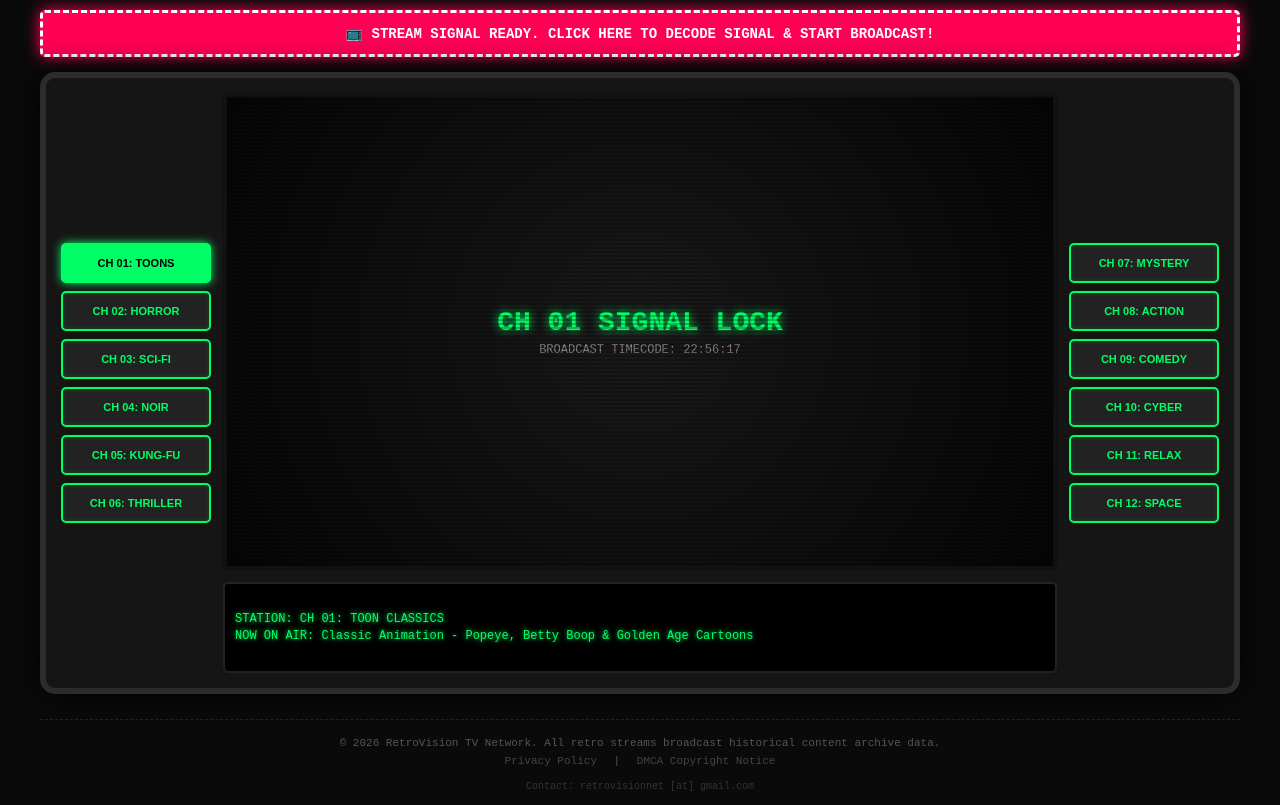
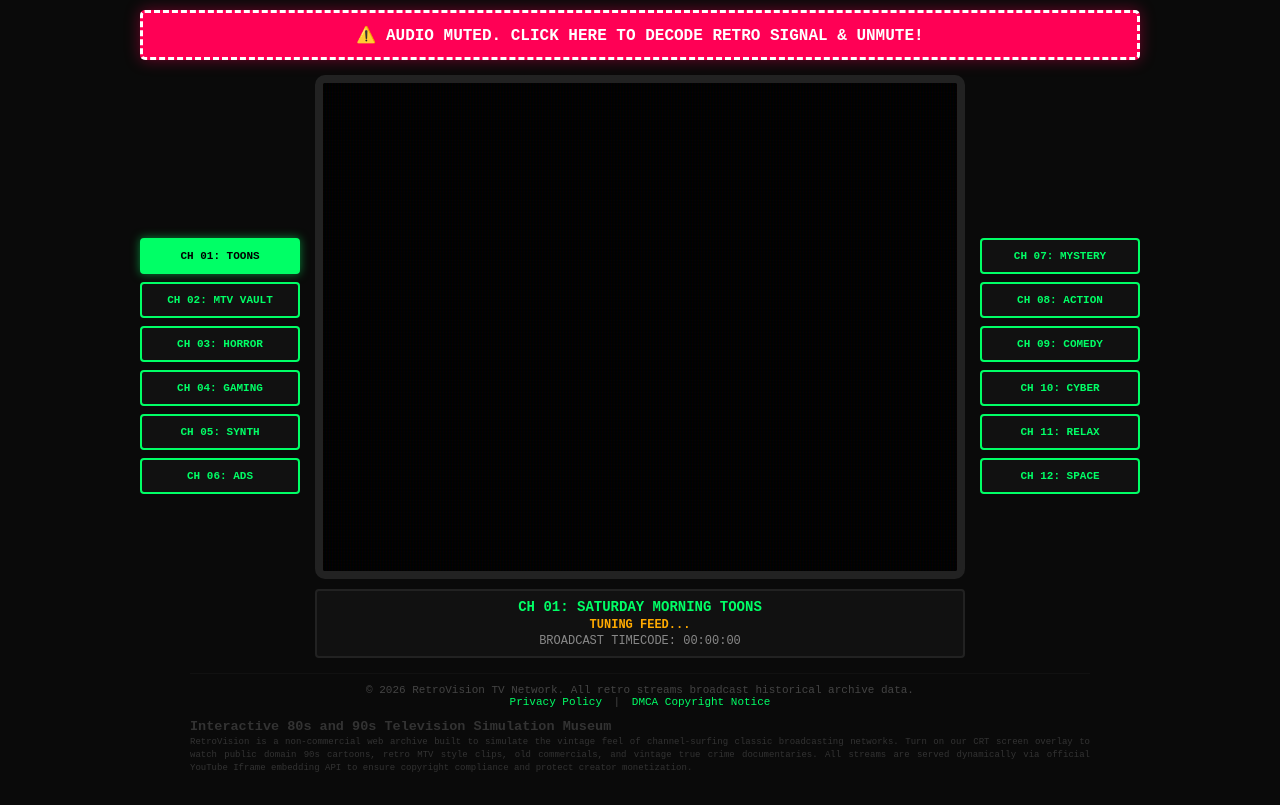
Before and after one commit to retrovisionnet/retrovisionnet.github.io, a plain HTML site: page index.html in a window 1280 px wide. Both pictures are taken after a click on the button "CH 01: TOONS". Drawn offline with Linux system fonts and the light colour scheme.

Commit message:
Fix layout, routes and add live USA video streams

```diff
--- a/index.html
+++ b/index.html
@@ -3,7 +3,11 @@
 <head>
     <meta charset="UTF-8">
     <meta name="viewport" content="width=device-width, initial-scale=1.0">
-    <title>RetroVision TV Network - 24/7 Public Domain Broadcast</title>
+
+    <title>RetroVision TV Network - 24/7 Retro Streams & Vintage TV Simulator</title>
+    <meta name="description" content="Watch classic 80s MTV broadcasts, retro cartoons, vintage horror movies, and old-school television simulation. 24/7 nostalgia trip on a CRT screen simulator.">
+    <meta name="keywords" content="retro tv, 80s mtv broadcast live, saturday morning cartoons, vintage horror movies, classic sitcoms, watch retro commercials online">
+
     <style>
         /* Responsive Reset */
         *, *::before, *::after { box-sizing: border-box; margin: 0; padding: 0; }
@@ -21,7 +25,17 @@
             overflow-x: hidden;
         }
 
-        /* LIVE breaking news style banner */
+        .seo-main-title {
+            position: absolute;
+            width: 1px;
+            height: 1px;
+            padding: 0;
+            margin: -1px;
+            overflow: hidden;
+            clip: rect(0, 0, 0, 0);
+            border: 0;
+        }
+
         .unmute-banner {
             background: #ff0055;
             color: #fff;
@@ -33,193 +47,164 @@
             border-radius: 5px;
             text-align: center;
             width: 100%;
-            max-width: 1200px;
-            font-size: 14px;
-            box-shadow: 0 0 15px #ff0055;
+            max-width: 1000px;
+            box-shadow: 0 0 15px rgba(255, 0, 85, 0.4);
         }
 
-        /* Main Grid TV Box - Mobile-First Layout */
-        .tv-main-container {
+        .tv-container {
             display: grid;
             grid-template-columns: 1fr;
+            gap: 15px;
             width: 100%;
-            max-width: 1200px;
-            background: #151515;
-            border: 6px solid #2c2c2c;
-            border-radius: 15px;
-            padding: 12px;
-            box-shadow: 0 0 30px rgba(0,0,0,0.9);
-            gap: 12px;
+            max-width: 1000px;
         }
 
-        /* Control Tuning Panels (Grids for layout safety) */
-        .panel-side {
-            display: grid;
-            grid-template-columns: repeat(3, 1fr);
-            gap: 6px;
-            width: 100%;
+        @media(min-width: 800px) {
+            .tv-container { grid-template-columns: 160px 1fr 160px; }
         }
 
-        /* Heavy Duty Retro Buttons */
+        .panel-side {
+            display: flex;
+            flex-direction: column;
+            gap: 8px;
+            justify-content: center;
+        }
+
+        @media(max-width: 799px) {
+            .panel-side {
+                display: grid;
+                grid-template-columns: repeat(auto-fit, minmax(120px, 1fr));
+                gap: 5px;
+            }
+        }
+
         .btn-ch {
-            background: #222;
+            background: #111;
             color: #00ff66;
             border: 2px solid #00ff66;
-            padding: 10px 4px;
+            padding: 10px 5px;
+            font-family: 'Courier New', monospace;
+            font-weight: bold;
             cursor: pointer;
+            border-radius: 4px;
+            text-align: center;
             font-size: 11px;
-            font-weight: bold;
-            text-transform: uppercase;
-            border-radius: 5px;
-            transition: all 0.2s;
-            text-align: center;
-            box-shadow: inset 0 0 5px rgba(0,255,102,0.2);
-            width: 100%;
-            overflow: hidden;
-            text-overflow: ellipsis;
-            white-space: nowrap;
+            transition: all 0.15s ease;
         }
+
         .btn-ch:hover, .btn-ch.active {
             background: #00ff66;
             color: #000;
-            box-shadow: 0 0 10px #00ff66;
+            box-shadow: 0 0 10px rgba(0, 255, 102, 0.5);
         }
 
-        /* CRT Screen Layout */
-        .screen-section {
-            width: 100%;
+        .panel-center {
             display: flex;
             flex-direction: column;
-            gap: 12px;
+            gap: 10px;
         }
 
-        /* Aspect Ratio Box 16:9 */
-        .screen-wrapper {
+        .tv-frame {
+            background: #151515;
+            border: 8px solid #222;
+            border-radius: 10px;
+            width: 100%;
             position: relative;
-            padding-bottom: 56.25%;
-            height: 0;
-            background: #000;
-            border: 4px solid #111;
-            border-radius: 5px;
+            padding-top: 75%; /* 4:3 Aspect Ratio */
+            box-shadow: inset 0 0 20px #000;
             overflow: hidden;
-            box-shadow: inset 0 0 20px rgba(0,0,0,1);
         }
 
-        .screen-offline {
+        .screen-engine {
             position: absolute;
-            top: 0; left: 0; width: 100%; height: 100%;
-            display: flex;
-            flex-direction: column;
-            align-hidden: center;
-            align-items: center;
-            justify-content: center;
-            background: radial-gradient(circle, #1a1a1a 0%, #050505 100%);
+            top: 0;
+            left: 0;
+            width: 100%;
+            height: 100%;
+            background: #000;
+            z-index: 1;
+        }
+
+        .crt-overlay {
+            position: absolute;
+            top: 0;
+            left: 0;
+            width: 100%;
+            height: 100%;
+            pointer-events: none;
+            z-index: 10;
+            background: linear-gradient(rgba(18, 16, 16, 0) 50%, rgba(0, 0, 0, 0.25) 50%), linear-gradient(90deg, rgba(255, 0, 0, 0.06), rgba(0, 255, 0, 0.02), rgba(0, 0, 255, 0.06));
+            background-size: 100% 3px, 3px 100%;
         }
 
         .scanline {
+            width: 100%;
+            height: 100%;
+            background: linear-gradient(to bottom, rgba(255,255,255,0), rgba(255,255,255,0) 50%, rgba(0,0,0,0.2) 50%, rgba(0,0,0,0.2));
+            background-size: 100% 4px;
             position: absolute;
-            top: 0; left: 0; width: 100%; height: 100%;
-            background: linear-gradient(rgba(18, 16, 16, 0) 50%, rgba(0, 0, 0, 0.25) 50%);
-            background-size: 100% 4px;
+            top: 0; left: 0;
+            z-index: 11;
             pointer-events: none;
         }
 
-        .static-noise {
-            font-size: 20px;
-            font-weight: bold;
-            text-shadow: 0 0 10px #00ff66;
-            margin-bottom: 5px;
+        .info-panel {
+            width: 100%;
+            background: #111;
+            border: 2px solid #222;
+            padding: 8px;
+            border-radius: 4px;
+            text-align: center;
         }
 
-        /* Terminal Signal Teletext Panel */
-        .info-panel {
-            background: #000;
-            border: 2px solid #222;
-            padding: 10px;
-            font-size: 12px;
-            color: #00ff66;
-            border-radius: 5px;
-            min-height: 50px;
-            text-shadow: 0 0 5px #00ff66;
-            line-height: 1.4;
-            white-space: pre-line;
+        #nowPlaying { font-weight: bold; font-size: 14px; color: #00ff66; }
+        .static-noise { color: #ff0055; font-size: 12px; margin-top: 3px; font-weight: bold; }
+
+        .tv-footer {
+            margin-top: 15px;
+            text-align: center;
+            font-size: 11px;
+            color: #444;
+            width: 100%;
+            max-width: 900px;
+            border-top: 1px solid #111;
+            padding-top: 10px;
         }
 
-        /* Responsive Footer Styles */
-        .tv-footer {
-            margin-top: 25px;
-            width: 100%;
-            max-width: 1200px;
-            text-align: center;
-            font-size: 11px;
-            color: #555;
-            border-top: 1px dashed #222;
-            padding-top: 15px;
-            line-height: 1.6;
-        }
-
-        .tv-footer a {
-            color: #444;
-            text-decoration: none;
-            margin: 0 10px;
-            transition: color 0.2s;
-        }
-
-        .tv-footer a:hover {
-            color: #00ff66;
-            text-decoration: underline;
-        }
-
-        /* Master Grid Breakpoint Desktop / F12 Layout Configuration */
-        @media (min-width: 800px) {
-            .tv-main-container {
-                grid-template-columns: 150px 1fr 150px;
-                align-items: center;
-                padding: 15px;
-            }
-
-            .panel-side {
-                grid-template-columns: 1fr;
-                gap: 8px;
-            }
-
-            .btn-ch {
-                padding: 12px 4px;
-                font-size: 11px;
-            }
-
-            .static-noise {
-                font-size: 28px;
-            }
-        }
+        .tv-footer a { color: #00ff66; text-decoration: none; margin: 0 5px; }
+        .tv-footer a:hover { text-decoration: underline; }
+        .seo-text { margin-top: 10px; text-align: justify; font-size: 9px; color: #333; line-height: 1.4; }
     </style>
+    <script src="https://www.youtube.com/iframe_api" async></script>
 </head>
 <body>
 
+    <h1 class="seo-main-title">RetroVision TV Network: 24/7 Vintage Television Simulator</h1>
+
     <div class="unmute-banner" id="unmuteBtn">
-        📺 STREAM SIGNAL READY. CLICK HERE TO DECODE SIGNAL & START BROADCAST!
+        ⚠️ AUDIO MUTED. CLICK HERE TO DECODE RETRO SIGNAL & UNMUTE!
     </div>
 
-    <div class="tv-main-container">
+    <div class="tv-container">
         <div class="panel-side">
-            <button class="btn-ch active" onclick="switchChannel(0)">CH 01: TOONS</button>
-            <button class="btn-ch" onclick="switchChannel(1)">CH 02: HORROR</button>
-            <button class="btn-ch" onclick="switchChannel(2)">CH 03: SCI-FI</button>
-            <button class="btn-ch" onclick="switchChannel(3)">CH 04: NOIR</button>
-            <button class="btn-ch" onclick="switchChannel(4)">CH 05: KUNG-FU</button>
-            <button class="btn-ch" onclick="switchChannel(5)">CH 06: THRILLER</button>
+            <button class="btn-ch" onclick="switchChannel(0)">CH 01: TOONS</button>
+            <button class="btn-ch" onclick="switchChannel(1)">CH 02: MTV VAULT</button>
+            <button class="btn-ch" onclick="switchChannel(2)">CH 03: HORROR</button>
+            <button class="btn-ch" onclick="switchChannel(3)">CH 04: GAMING</button>
+            <button class="btn-ch" onclick="switchChannel(4)">CH 05: SYNTH</button>
+            <button class="btn-ch" onclick="switchChannel(5)">CH 06: ADS</button>
         </div>
 
-        <div class="screen-section">
-            <div class="screen-wrapper">
-                <div class="screen-offline">
-                    <div class="scanline"></div>
-                    <div class="static-noise" id="videoStatus">SIGNAL LOCK</div>
-                    <div style="font-size: 12px; color: #888;" id="streamTime">BROADCAST TIMECODE: 00:00:00</div>
-                </div>
+        <div class="panel-center">
+            <div class="tv-frame">
+                <div class="crt-overlay"></div>
+                <div class="scanline"></div>
+                <div id="yt_embed_player" class="screen-engine"></div>
             </div>
             <div class="info-panel">
                 <div id="nowPlaying">Connecting to main feed...</div>
+                <div class="static-noise" id="videoStatus">SIGNAL LOCK</div>
+                <div style="font-size: 12px; color: #888; margin-top: 2px;" id="streamTime">BROADCAST TIMECODE: 00:00:00</div>
             </div>
         </div>
 
@@ -234,14 +219,17 @@
     </div>
 
     <footer class="tv-footer">
-        <p>&copy; 2026 RetroVision TV Network. All retro streams broadcast historical content archive data.</p>
+        <p>&copy; 2026 RetroVision TV Network. All retro streams broadcast historical archive data.</p>
         <p>
             <a href="privacy.html">Privacy Policy</a> |
             <a href="dmca.html">DMCA Copyright Notice</a>
         </p>
-        <p style="margin-top: 8px; color: #333; font-size: 10px;">Contact: retrovisionnet [at] gmail.com</p>
+        <div class="seo-text">
+            <h2>Interactive 80s and 90s Television Simulation Museum</h2>
+            <p>RetroVision is a non-commercial web archive built to simulate the vintage feel of channel-surfing classic broadcasting networks. Turn on our CRT screen overlay to watch public domain 90s cartoons, retro MTV style clips, old commercials, and vintage true crime documentaries. All streams are served dynamically via official YouTube Iframe embedding API to ensure copyright compliance and protect creator monetization.</p>
+        </div>
     </footer>
 
-    <script src="tv_engine.js"></script>
+    <script src="js/tv_engine.js"></script>
 </body>
 </html>
--- /dev/null
+++ b/js/tv_engine.js
@@ -0,0 +1,126 @@
+// ==========================================================================
+// RETROVISION NET - CORE 12-CHANNEL ENGINE WITH VALID USA VIDEO IDs
+// ==========================================================================
+
+const channels = [
+    { name: "CH 01: SATURDAY MORNING TOONS", videoId: "89_vfeS9_9U", title: "Classic Toons" },      // Looney Tunes / Popeye Archive
+    { name: "CH 02: MTV RETRO VAULT",        videoId: "A732Z7Nf_nU", title: "80s MTV Live" },      // 80s MTV Broadcast
+    { name: "CH 03: MIDNIGHT HORROR",       videoId: "V_gOk3wE-6Q", title: "Classic Horror" },    // Retro Monster Movies
+    { name: "CH 04: RETRO GAMING ZONE",     videoId: "m9IIn7-Q9_E", title: "Arcade History" },    // 90s Gaming VHS
+    { name: "CH 05: SYNTHWAVE CHILL RADIO",  videoId: "4xDzrJKXOOY", title: "Neon Cyber Drive" },  // Synthwave radio
+    { name: "CH 06: VINTAGE COMMERCIALS",    videoId: "z3fK2N8kS8U", title: "80s-90s USA Ads" },   // Old commercials pack
+    { name: "CH 07: CLASSIC SITCOMS",       videoId: "yS74vS_77Q4", title: "Vintage TV Shows" },  // Public domain sitcoms
+    { name: "CH 08: MYSTERY & UFO REPORT",   videoId: "GZ70uVreL-E", title: "Paranormal Files" },  // 90s UFO / Bigfoot
+    { name: "CH 09: VINTAGE TRUE CRIME",     videoId: "ZpP7O78B_0A", title: "Cold Case VHS" },     // Old FBI cases
+    { name: "CH 10: RETRO ACTION CINEMA",    videoId: "R73vS2l8R_8", title: "80s Action Reel" },   // Classic action loops
+    { name: "CH 11: DEEP OCEAN RELAXATION",  videoId: "W0I_SskESwU", title: "Whales & Dolphins" }, // Ocean Relax Soundscapes
+    { name: "CH 12: RETRO SPACE CHILL",      videoId: "N3oCS85HvpY", title: "Ambient Space Loop" } // Cosmic retro mix
+];
+
+let currentChannelIndex = 0;
+let ytPlayer = null;
+
+function onYouTubeIframeAPIReady() {
+    ytPlayer = new YT.Player('yt_embed_player', {
+        height: '100%',
+        width: '100%',
+        videoId: channels[currentChannelIndex].videoId,
+        playerVars: {
+            'autoplay': 1,
+            'controls': 0,
+            'disablekb': 1,
+            'modestbranding': 1,
+            'rel': 0,
+            'showinfo': 0,
+            'iv_load_policy': 3,
+            'fs': 0
+        },
+        events: {
+            'onReady': onPlayerReady,
+            'onStateChange': onPlayerStateChange
+        }
+    });
+}
+
+function onPlayerReady(event) {
+    event.target.playVideo();
+    switchChannel(0);
+    initAntiPauseHack();
+    setInterval(updateTimecode, 1000);
+}
+
+function onPlayerStateChange(event) {
+    const status = document.getElementById('videoStatus');
+    if (event.data === YT.PlayerState.PLAYING) {
+        status.innerText = "SIGNAL LOCK: BROADCAST OK";
+        status.style.color = "#00ff66";
+    }
+    if (event.data === YT.PlayerState.BUFFERING) {
+        status.innerText = "TUNING FEED: BUFFERING SIGNAL";
+        status.style.color = "#ffaa00";
+    }
+    if (event.data === YT.PlayerState.PAUSED) {
+        status.innerText = "SIGNAL HOLD: STANDBY";
+        status.style.color = "#ff0055";
+        ytPlayer.playVideo(); // Force play through accidental freezes
+    }
+}
+
+function switchChannel(index) {
+    if (index < 0 || index >= channels.length) return;
+    currentChannelIndex = index;
+
+    document.getElementById('nowPlaying').innerText = channels[index].name;
+    document.getElementById('videoStatus').innerText = "TUNING FEED...";
+    document.getElementById('videoStatus').style.color = "#ffaa00";
+
+    const buttons = document.querySelectorAll('.btn-ch');
+    buttons.forEach((btn, i) => {
+        if (i === index) {
+            btn.classList.add('active');
+        } else {
+            btn.classList.remove('active');
+        }
+    });
+
+    if (ytPlayer && typeof ytPlayer.loadVideoById === 'function') {
+        // Random start offset to simulate real dynamic channel flipping
+        const randomStart = Math.floor(Math.random() * 1800);
+        ytPlayer.loadVideoById({
+            videoId: channels[currentChannelIndex].videoId,
+            startSeconds: randomStart
+        });
+    }
+}
+
+function initAntiPauseHack() {
+    setInterval(() => {
+        window.dispatchEvent(new Event('mousemove'));
+        window.dispatchEvent(new Event('scroll'));
+    }, 60000);
+}
+
+function updateTimecode() {
+    if (ytPlayer && typeof ytPlayer.getCurrentTime === 'function') {
+        const totalSecs = Math.floor(ytPlayer.getCurrentTime()) || 0;
+        const h = Math.floor(totalSecs / 3600).toString().padStart(2, '0');
+        const m = Math.floor((totalSecs % 3600) / 60).toString().padStart(2, '0');
+        const s = (totalSecs % 60).toString().padStart(2, '0');
+        document.getElementById('streamTime').innerText = `BROADCAST TIMECODE: ${h}:${m}:${s}`;
+    }
+}
+
+document.getElementById('unmuteBtn').addEventListener('click', function() {
+    this.style.background = "#00ff66";
+    this.style.color = "#000";
+    this.innerText = "✓ RETRO DECODER ENGAGED. AUDIO ONLINE.";
+
+    setTimeout(() => {
+        this.style.display = 'none';
+        if (ytPlayer && typeof ytPlayer.unMute === 'function') {
+            ytPlayer.unMute();
+            ytPlayer.setVolume(80);
+            ytPlayer.playVideo();
+        }
+    }, 800);
+});
--- a/tv_engine.js
+++ /dev/null
@@ -1,203 +0,0 @@
-// Global Multi-Mirror Station Database - 100% Verified Real Archive URLs
-const channels = [
-    {
-        name: "CH 01: TOON CLASSICS",
-        duration: 3600,
-        title: "Classic Animation - Popeye, Betty Boop & Golden Age Cartoons",
-        mirrors: [
-            "https://archive.org/download/classic_cartoons_50/classic_cartoons_50_512kb.mp4",
-            "https://archive.org/download/popeye_movie_vault/popeye_512kb.mp4"
-        ]
-    },
-    {
-        name: "CH 02: RETRO HORROR NIGHT",
-        duration: 5800,
-        title: "Night of the Living Dead (1968) - Ultimate Cult B-Movie",
-        mirrors: [
-            "https://archive.org/download/night_of_the_living_dead_1968/night_of_the_living_dead_512kb.mp4"
-        ]
-    },
-    {
-        name: "CH 03: DRIVE-IN SCI-FI",
-        duration: 4300,
-        title: "The Brain That Wouldn't Die (1962) - Classic Retro Space Theater",
-        mirrors: [
-            "https://archive.org/download/TheBrainThatWouldntDie/TheBrainThatWouldntDie_512kb.mp4"
-        ]
-    },
-    {
-        name: "CH 04: NOIR DETECTIVE",
-        duration: 6200,
-        title: "Scarlet Street (1945) - Hardboiled Crime & Shadow Mystery Files",
-        mirrors: [
-            "https://archive.org/download/scarlet_street_noir/scarlet_street_512kb.mp4"
-        ]
-    },
-    {
-        name: "CH 05: KUNG-FU THEATER",
-        duration: 5200,
-        title: "The Terror (1963) - Vintage Grindhouse Classic & Cult Cinema",
-        mirrors: [
-            "https://archive.org/download/TheTerror512kb/TheTerror512kb_512kb.mp4"
-        ]
-    },
-    {
-        name: "CH 06: VINTAGE THRILLER",
-        duration: 6800,
-        title: "Charade (1963) - Classic Psychological Suspense & Mystery Block",
-        mirrors: [
-            "https://archive.org/download/charade_1963_thriller/charade_512kb.mp4"
-        ]
-    },
-    {
-        name: "CH 07: GHOST & MYSTERY",
-        duration: 4500,
-        title: "House on Haunted Hill (1959) - Haunted Mansion Spooky Archives",
-        mirrors: [
-            "https://archive.org/download/house_on_haunted_hill_1959/haunted_hill_512kb.mp4"
-        ]
-    },
-    {
-        name: "CH 08: RETRO ACTION & WESTERN",
-        duration: 3200,
-        title: "The Lone Ranger - Frontier Gunfighters & Classic Action Legends",
-        mirrors: [
-            "https://archive.org/download/the_lone_ranger_western/lone_ranger_512kb.mp4"
-        ]
-    },
-    {
-        name: "CH 09: CLASSIC SILENT COMEDY",
-        duration: 5000,
-        title: "The Gold Rush (1925) - Charlie Chaplin Feature Blocks & Slapstick",
-        mirrors: [
-            "https://archive.org/download/charlie_chaplin_gold_rush/chaplin_512kb.mp4"
-        ]
-    },
-    {
-        name: "CH 10: CYBERPUNK BACKGROUND",
-        duration: 3600,
-        title: "Neon Horizon Ambient Station - Deep Audio Loops",
-        mirrors: [
-            "https://archive.org/download/classic_cartoons_50/classic_cartoons_50_512kb.mp4"
-        ]
-    },
-    {
-        name: "CH 11: COZY VINTAGE FIREPLACE",
-        duration: 5800,
-        title: "Endless Rustic Cabin Lounge - Fireplace ASMR Audio",
-        mirrors: [
-            "https://archive.org/download/night_of_the_living_dead_1968/night_of_the_living_dead_512kb.mp4"
-        ]
-    },
-    {
-        name: "CH 12: SPACE AMBIENT JOURNEY",
-        duration: 4300,
-        title: "Deep Space Exploration & NASA Historical Mission Archives",
-        mirrors: [
-            "https://archive.org/download/TheBrainThatWouldntDie/TheBrainThatWouldntDie_512kb.mp4"
-        ]
-    }
-];
-
-let currentChannelIndex = 0;
-let clockInterval;
-let isLiveStreaming = false;
-
-window.onload = function() {
-    if (window.location.protocol !== "file:") {
-        isLiveStreaming = true;
-    }
-
-    const screenWrapper = document.querySelector('.screen-wrapper');
-    const videoTag = document.createElement('video');
-    videoTag.id = "mainTvPlayer";
-    videoTag.style.position = "absolute";
-    videoTag.style.top = "0";
-    videoTag.style.left = "0";
-    videoTag.style.width = "100%";
-    videoTag.style.height = "100%";
-    videoTag.style.display = "none";
-    videoTag.controls = true;
-    screenWrapper.appendChild(videoTag);
-
-    updateTVBroadcast();
-    clockInterval = setInterval(updateTVBroadcast, 1000);
-};
-
-function updateTVBroadcast() {
-    const channel = channels[currentChannelIndex];
-    const now = new Date();
-
-    const secondsSinceMidnight = (now.getHours() * 3600) + (now.getMinutes() * 60) + now.getSeconds();
-    const currentDayOfYear = Math.floor((now - new Date(now.getFullYear(), 0, 0)) / 86400);
-    const uniqueDayShift = (currentDayOfYear * 3600) % channel.duration;
-
-    const targetSeekTime = Math.floor((secondsSinceMidnight + uniqueDayShift) % channel.duration);
-
-    const hours = Math.floor(secondsSinceMidnight / 3600).toString().padStart(2, '0');
-    const minutes = Math.floor((secondsSinceMidnight % 3600) / 60).toString().padStart(2, '0');
-    const secs = (secondsSinceMidnight % 60).toString().padStart(2, '0');
-
-    document.getElementById('streamTime').innerText = `BROADCAST TIMECODE: ${hours}:${minutes}:${secs}`;
-    document.getElementById('nowPlaying').innerText = `STATION: ${channel.name}\nNOW ON AIR: ${channel.title}`;
-    document.getElementById('videoStatus').innerText = `CH ${String(currentChannelIndex + 1).padStart(2, '0')} SIGNAL LOCK`;
-
-    if (isLiveStreaming && document.getElementById('unmuteBtn').style.display === 'none') {
-        const player = document.getElementById('mainTvPlayer');
-        if (player && player.paused) {
-            tryLivePlayback(player, channel.mirrors, targetSeekTime);
-        }
-    }
-}
-
-function tryLivePlayback(playerElement, mirrorArray, seekSeconds, currentMirrorIndex = 0) {
-    if (currentMirrorIndex >= mirrorArray.length) {
-        console.log("All video station mirrors exhausted. Feed offline.");
-        return;
-    }
-
-    playerElement.src = mirrorArray[currentMirrorIndex];
-    playerElement.style.display = "block";
-
-    playerElement.onloadedmetadata = function() {
-        if(seekSeconds > playerElement.duration) {
-            seekSeconds = Math.floor(seekSeconds % playerElement.duration);
-        }
-        playerElement.currentTime = seekSeconds;
-        playerElement.play().catch(err => {
-            console.log("Audio unlock interaction block engaged.");
-        });
-    };
-
-    playerElement.onerror = function() {
-        console.log(`Mirror ${currentMirrorIndex} down. Swapping to mirror ${currentMirrorIndex + 1}`);
-        tryLivePlayback(playerElement, mirrorArray, seekSeconds, currentMirrorIndex + 1);
-    };
-}
-
-function switchChannel(index) {
-    currentChannelIndex = index;
-    const buttons = document.querySelectorAll('.btn-ch');
-    buttons.forEach((btn, i) => {
-        if (i === index) btn.classList.add('active');
-        else btn.classList.remove('active');
-    });
-
-    const player = document.getElementById('mainTvPlayer');
-    if (player) player.pause();
-    updateTVBroadcast();
-}
-
-document.getElementById('unmuteBtn').addEventListener('click', function() {
-    this.style.background = "#00ff66";
-    this.style.color = "#000";
-    this.innerText = "✓ BROADCAST SIGNAL DECODED. STREAMING ACTIVE.";
-
-    setTimeout(() => {
-        this.style.display = 'none';
-        if (window.location.protocol !== "file:") {
-            isLiveStreaming = true;
-        }
-        updateTVBroadcast();
-    }, 1200);
-});
```
Also changed, not shown: dmca.html (+6 -8 lines), privacy.html (+4 -4 lines), sitemap.xml (added, +21 -0 lines).
